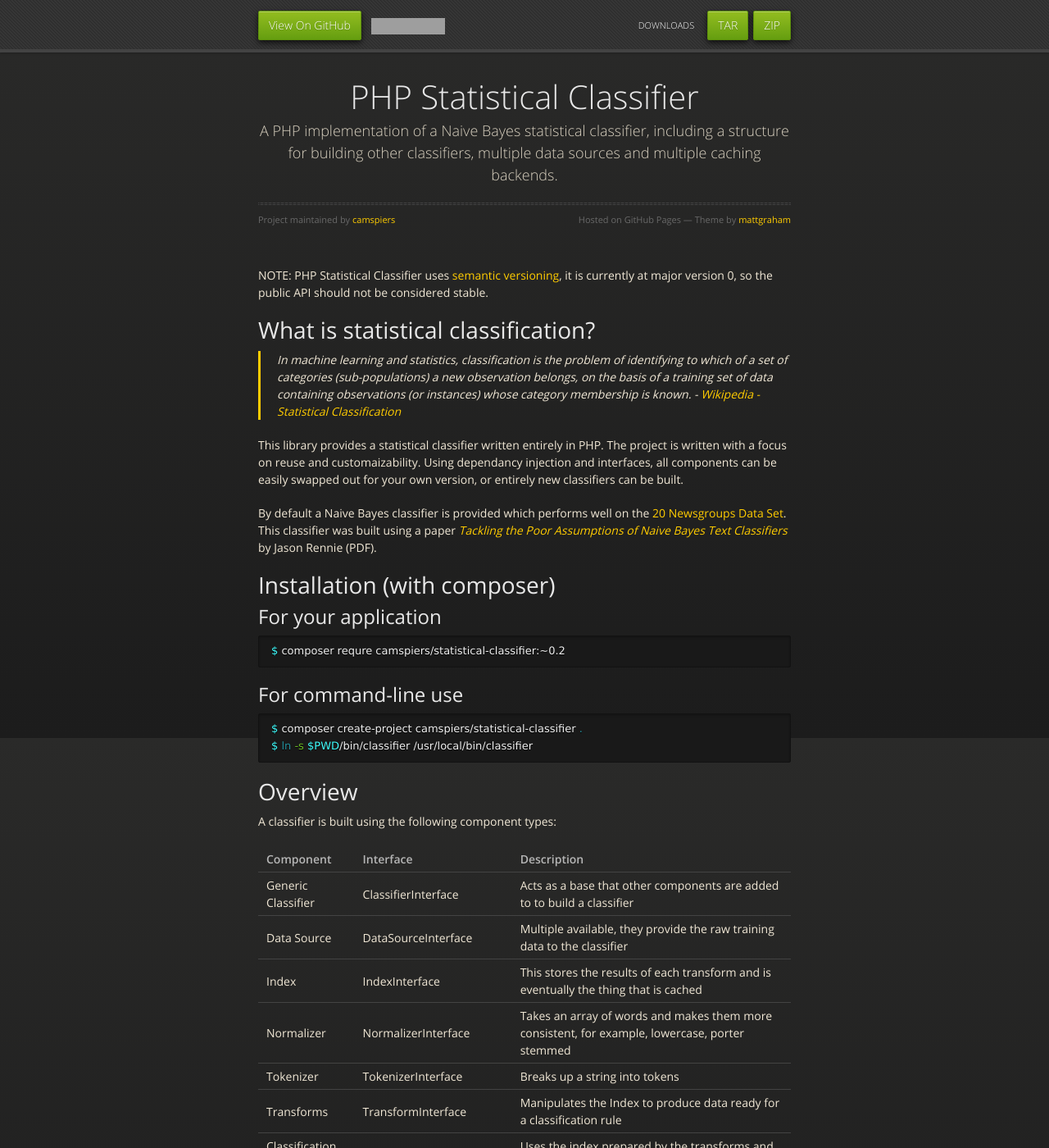
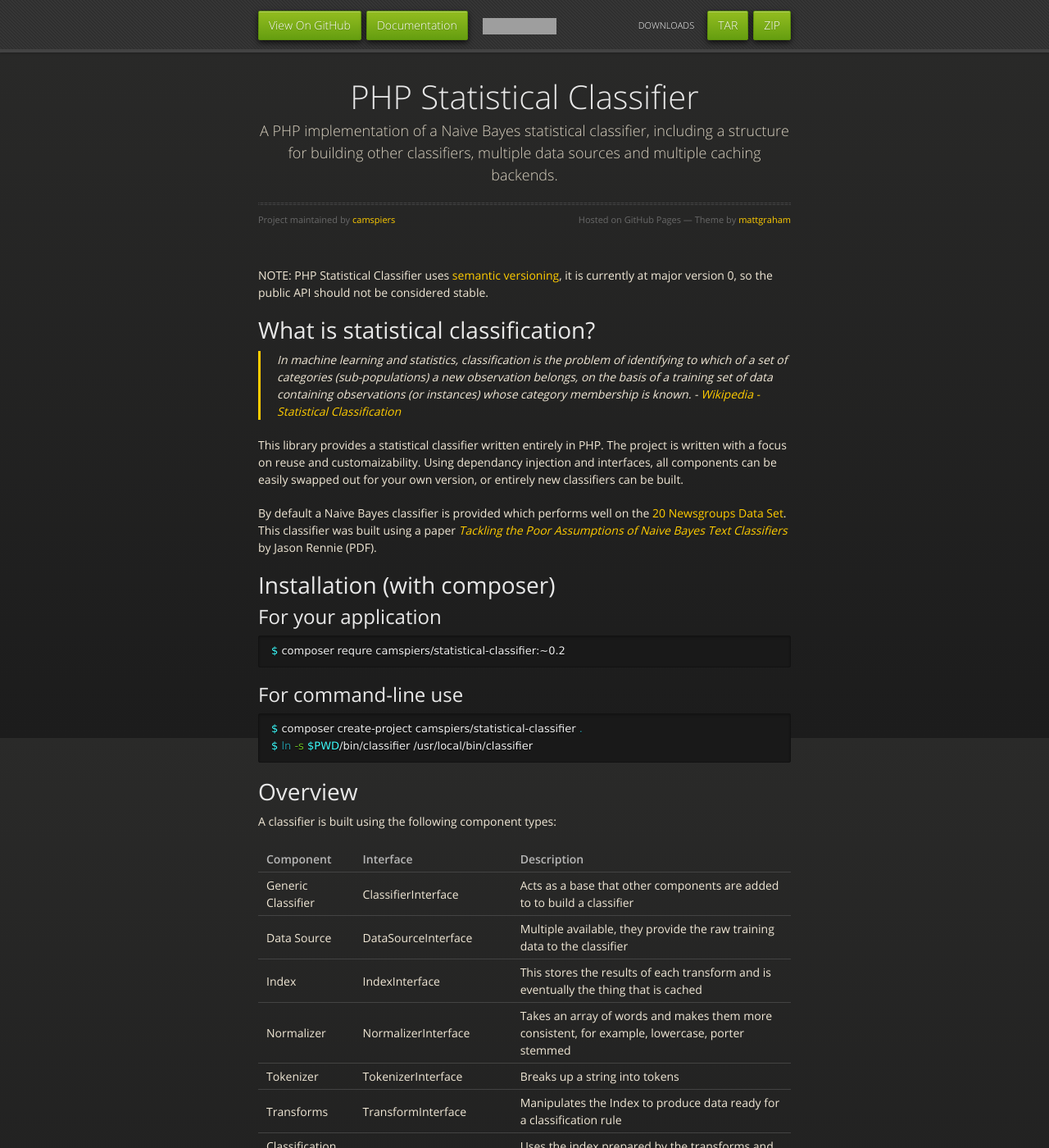
Before and after one commit to camspiers/statistical-classifier, a Jekyll site: the page built from index.md, in a window 1280 px wide and 1400 px high. Shown: the whole window at 82% size. Built offline with Jekyll 4.4.1, drawn with Linux system fonts in a browser that asks for light colours; nearby versions of some CDN libraries; Markdown is read by kramdown in place of the engine named in the settings; grey boxes are pictures that could not be loaded.

Commit message:
UPDATE: Adding link to docs

```diff
--- a/_layouts/default.html
+++ b/_layouts/default.html
@@ -21,11 +21,12 @@
       <div id="header">
         <nav>
           <li class="item left"><a href="https://github.com/camspiers/statistical-classifier">View On GitHub</a></li>
+          <li class="item left"><a href="docs/">Documentation</a></li>
           <li class="left">
           	<a href="https://travis-ci.org/camspiers/statistical-classifier"><img src="https://travis-ci.org/camspiers/statistical-classifier.png?branch=master" alt="Build Status"></a>
           </li>
-          <li class="item downloads"><a href="https://github.com/camspiers/statistical-classifier/zipball/master">ZIP</a></li>
-          <li class="item downloads"><a href="https://github.com/camspiers/statistical-classifier/tarball/master">TAR</a></li>
+          <li class="item right"><a href="https://github.com/camspiers/statistical-classifier/zipball/master">ZIP</a></li>
+          <li class="item right"><a href="https://github.com/camspiers/statistical-classifier/tarball/master">TAR</a></li>
           <li class="item title">DOWNLOADS</li>
         </nav>
       </div><!-- end header -->
--- a/stylesheets/styles.css
+++ b/stylesheets/styles.css
@@ -773,8 +773,9 @@ dt {
 #header nav li.left {
   float: left;
   margin-left: 0px;
+  margin-right: 6px;
 }
-#header nav li.downloads {
+#header nav li.right {
   float: right;
   margin-left: 6px;
 }
```
